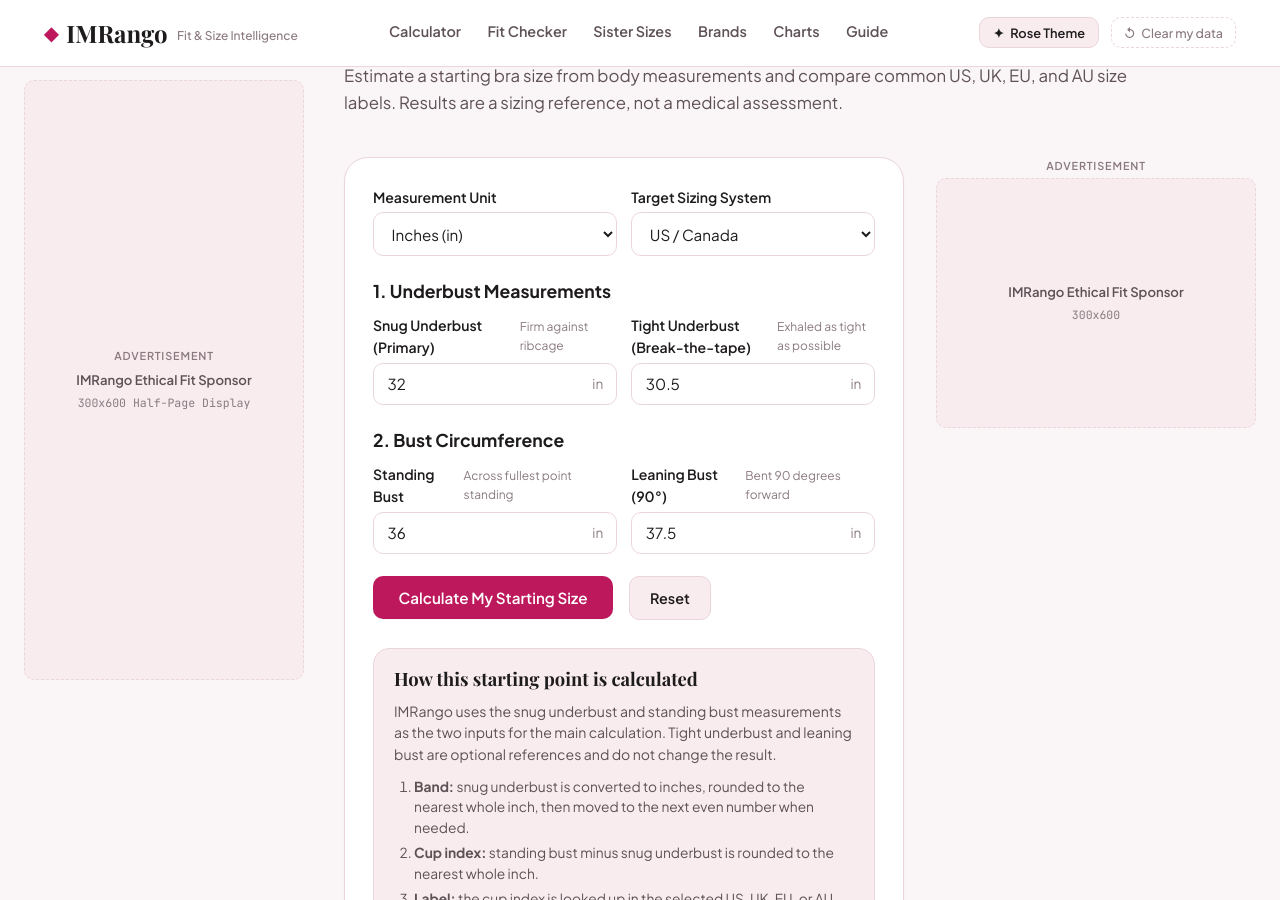
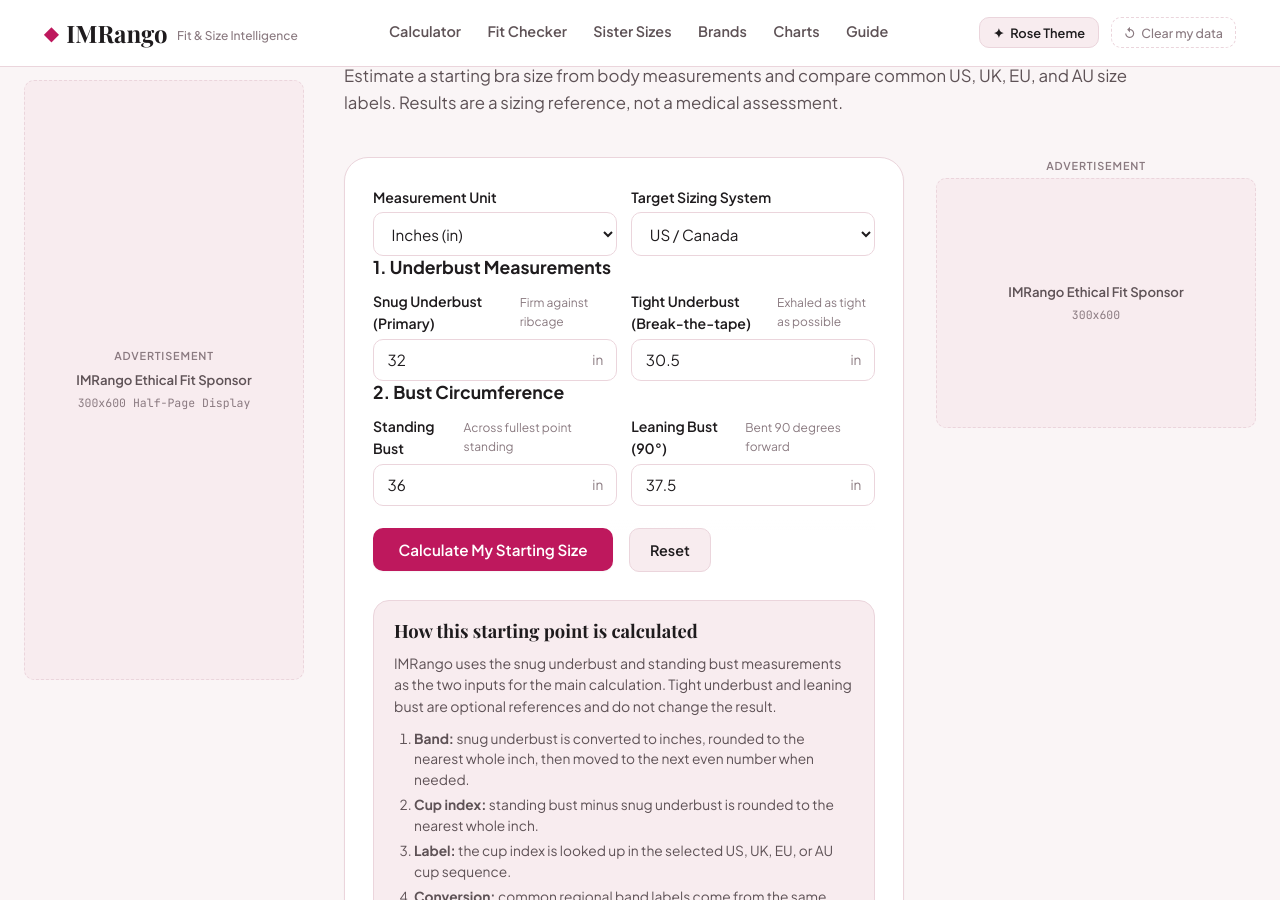
Before and after one commit to sharpedge74-cmyk/Bra-Size-Pro, a Jekyll site: the page built from bra-size-calculator.html, in a window 1280 px wide and 900 px high, scrolled down 340 px. Built offline with Jekyll 4.4.1, drawn with Linux system fonts in a browser that asks for light colours; some web fonts are replaced.

Commit message:
Use compact section spacing in main bra calculator

```diff
--- a/bra-size-calculator.html
+++ b/bra-size-calculator.html
@@ -55,7 +55,7 @@ faq:
     </div>
 
     <!-- Quick or Detailed Measurements -->
-    <div style="margin-top: 1.5rem;">
+    <div class="calc-section">
       <h3 style="font-size: 1.1rem; margin-bottom: 0.75rem; font-weight: 700;">1. Underbust Measurements</h3>
       <div class="calc-card-grid">
         <div class="calc-control-group">
@@ -82,7 +82,7 @@ faq:
       </div>
     </div>
 
-    <div style="margin-top: 1.5rem;">
+    <div class="calc-section">
       <h3 style="font-size: 1.1rem; margin-bottom: 0.75rem; font-weight: 700;">2. Bust Circumference</h3>
       <div class="calc-card-grid">
         <div class="calc-control-group">
```
